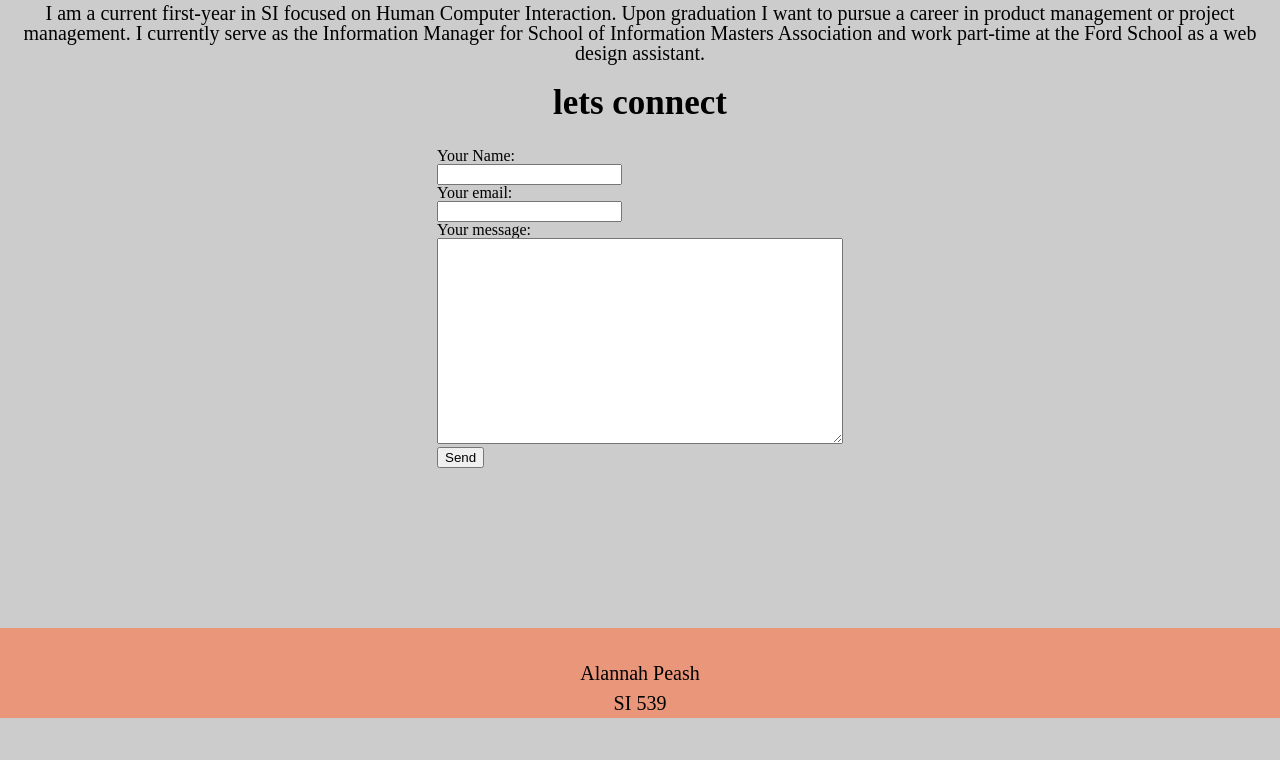
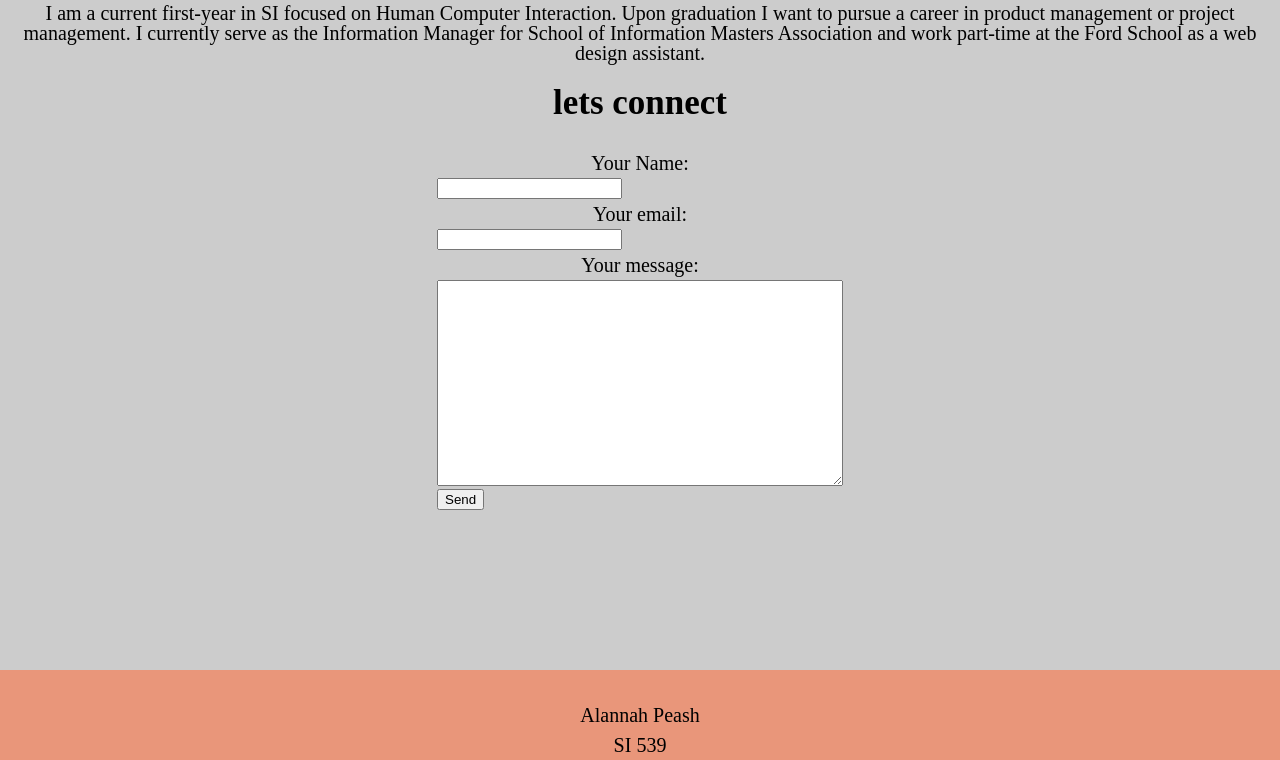
Before and after one commit to aepeash/aepeash.github.io, a plain HTML site: page portfolio/index.html in a window 1280 px wide. Shown: the part 1779-2539 px from the top of the page. Before the commit the page ends 2497 px from the top, so only its background shows below. Drawn offline with Linux system fonts and the light colour scheme.

Commit message:
Update index.html

```diff
--- a/portfolio/index.html
+++ b/portfolio/index.html
@@ -41,7 +41,6 @@
 <h3> Hi all, my name is alannah, and welcome to my site.</h3>
 
 <div class="parallax" id="img-1">
-</div>
 </div>
 <h2>Background</h2>
 <h3>A bit about myself</h3>
@@ -99,26 +98,20 @@ Upon graduation I want to pursue a career in product management or project manag
             <form action="https://formspree.io/xwkqqpnr" method="POST">
                 <div id="name">
                 <label>
-                    Your Name:
-                    <div id="name-input">
+                    <p>Your Name:</p>
                     <input type="text" name="name">
-                    </div>
                 </label>
                 </div>
                     <div id="email">
                 <label>
-                    Your email:
-                    <div id="email-input">
+                    <p>Your email:</p>
                     <input type="text" name="_replyto">
-                    </div>
                 </label>
                     </div>
                 <div id="message">
                 <label>
-                    Your message:
-                    <div id="message-input">
+                    <p>Your message:</p>
                     <textarea name="message"></textarea>
-                    </div>
                 </label>
                 </div>
                 <div id="form-btn">
```
